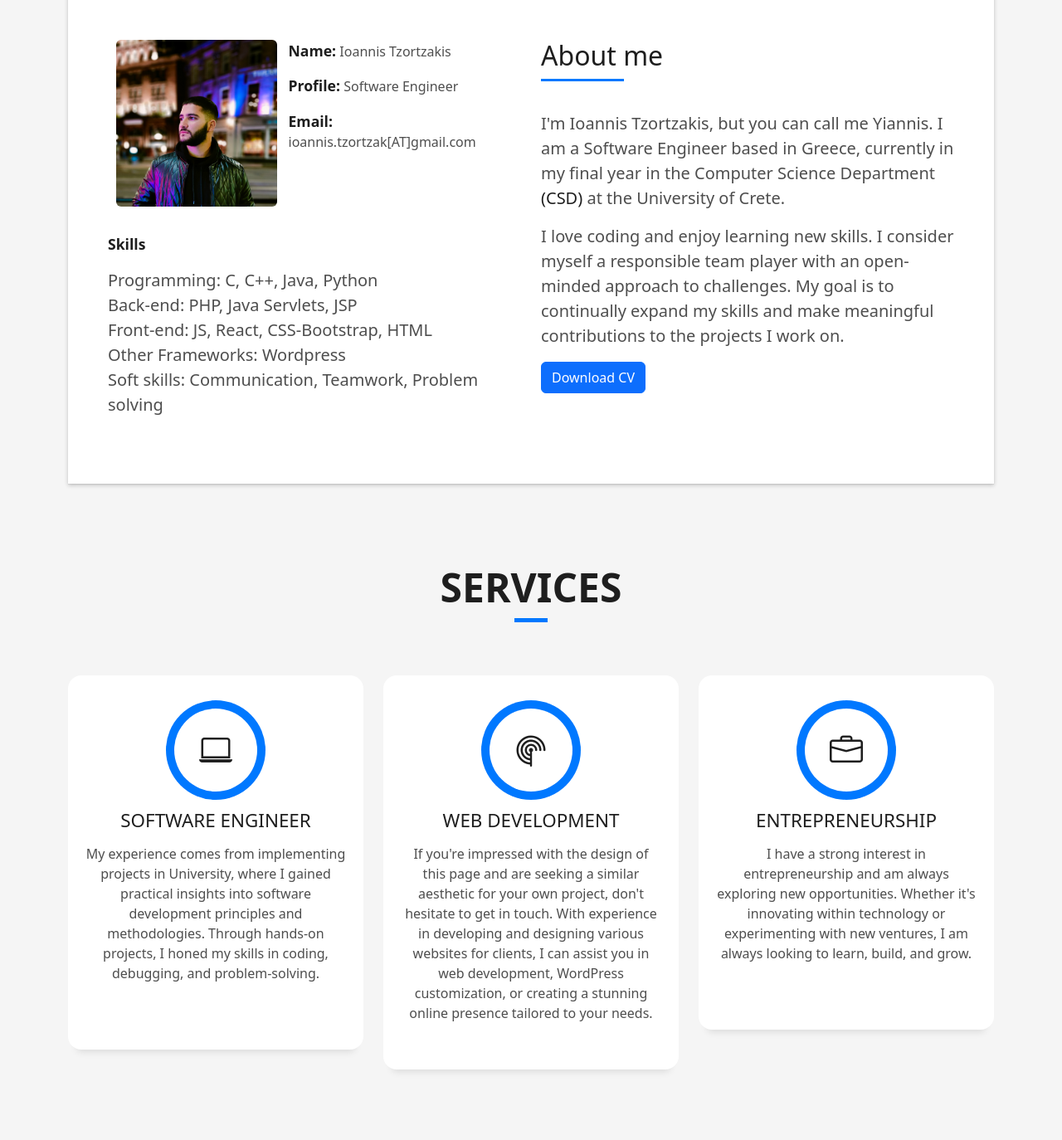
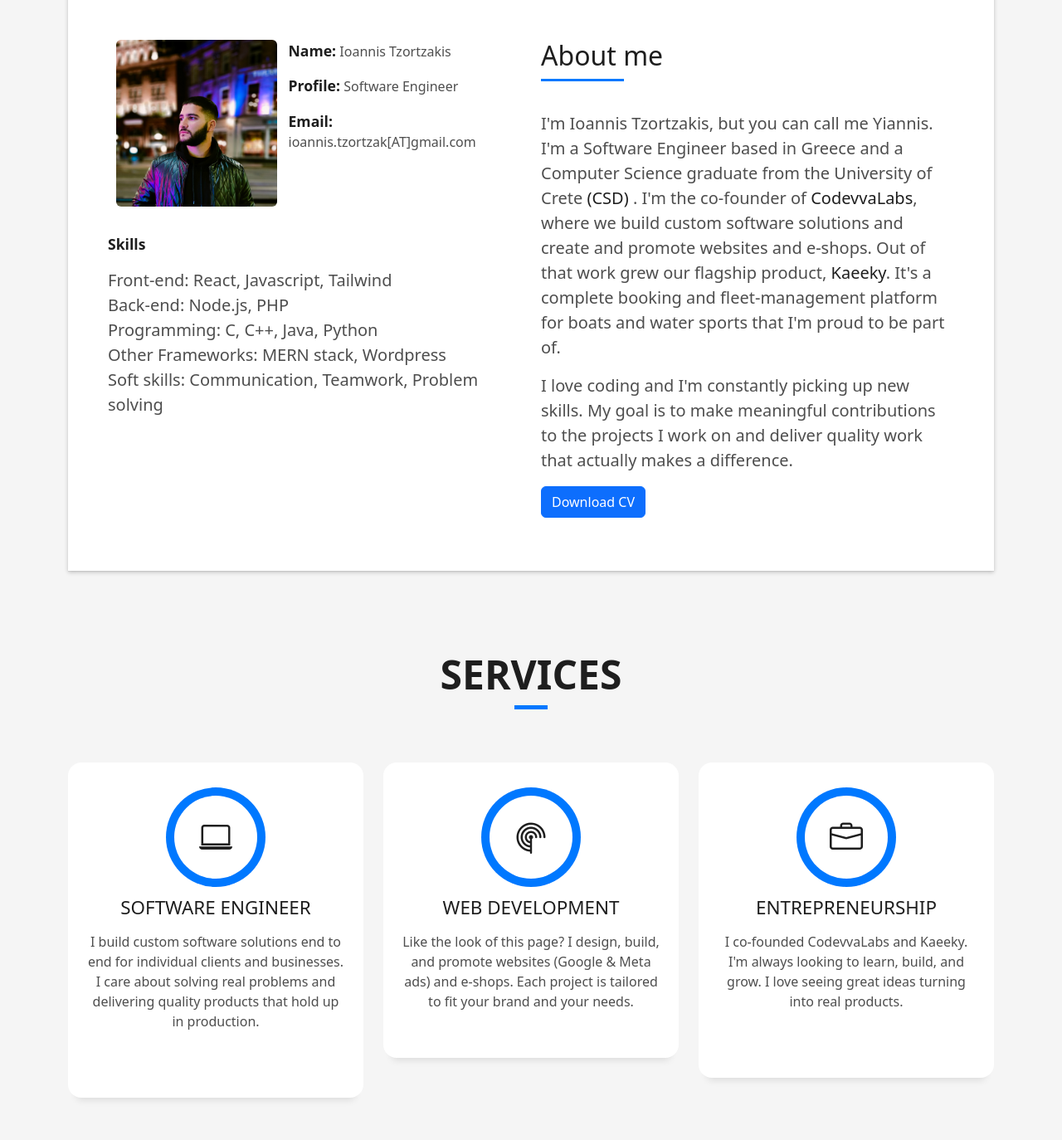
Before and after one commit to ytzortz/ytzortz.github.io, a plain HTML site: page index.html in a window 1280 px wide. Shown: the part 880-2254 px from the top of the page at 83% size. Drawn offline with Linux system fonts and the light colour scheme.

Commit message:
updated the text

```diff
--- a/assets/js/translations/en.json
+++ b/assets/js/translations/en.json
@@ -5,14 +5,16 @@
     "name-info-2":"Ioannis Tzortzakis",
     "profil-info":"Profile:",
     "about-me":"About me",
-    "intro-part-1":"I'm Ioannis Tzortzakis, but you can call me Yiannis.",
-    "intro-part-2":"I am a Software Engineer based in Greece, currently in my final year in the Computer Science Department",
-    "intro-part-3":"at the University of Crete.",
-    "paragraph-info":"I love coding and enjoy learning new skills. I consider myself a responsible team player with an open-minded approach to challenges. My goal is to continually expand my skills and make meaningful contributions to the projects I work on.",
+    "intro-part-1":"I'm Ioannis Tzortzakis, but you can call me Yiannis. I'm a Software Engineer based in Greece and a Computer Science graduate from the University of Crete ",
+    "intro-part-2a":". I'm the co-founder of ",
+    "intro-part-2b":", where we build custom software solutions and create and promote websites and e-shops. Out of that work grew our flagship product, ",
+    "intro-part-2c":". It's a complete booking and fleet-management platform for boats and water sports that I'm proud to be part of.",
+    "intro-part-3":"",
+    "paragraph-info":"I love coding and I'm constantly picking up new skills. My goal is to make meaningful contributions to the projects I work on and deliver quality work that actually makes a difference.",
     "cv":"Download CV",
-    "software-engineer":"My experience comes from implementing projects in University, where I gained practical insights into software development principles and methodologies. Through hands-on projects, I honed my skills in coding, debugging, and problem-solving.",
-    "web-development":"If you're impressed with the design of this page and are seeking a similar aesthetic for your own project, don't hesitate to get in touch. With experience in developing and designing various websites for clients, I can assist you in web development, WordPress customization, or creating a stunning online presence tailored to your needs.",
-    "entre":"I have a strong interest in entrepreneurship and am always exploring new opportunities. Whether it's innovating within technology or experimenting with new ventures, I am always looking to learn, build, and grow.",
+    "software-engineer":"I build custom software solutions end to end for individual clients and businesses. I care about solving real problems and delivering quality products that hold up in production.",
+    "web-development":"Like the look of this page? I design, build, and promote websites (Google & Meta ads) and e-shops. Each project is tailored to fit your brand and your needs.",
+    "entre":"I co-founded CodevvaLabs and Kaeeky. I'm always looking to learn, build, and grow. I love seeing great ideas turning into real products.",
     "say-hello":"Say Hello",
     "feel-free":"Feel free to contact me for inquiries, collaborations, or just to say hello. I'm looking forward to hearing from you!",
     "get-in-touch":"Get in Touch",
--- a/index.html
+++ b/index.html
@@ -64,7 +64,7 @@
         <div class="container">
           <p class="display-6 color-d" data-translate="hello-world">Hello, world!</p>
           <h1 class="hero-title mb-4" data-translate="name">I am Ioannis Tzortzakis</h1>
-          <p class="hero-subtitle"><span class="typed" data-typed-items="Software Engineer, Web Developer, Wordpress Developer"></span></p>
+          <p class="hero-subtitle"><span class="typed" data-typed-items="Software Engineer, Web Developer, Entrepreneur"></span></p>
           <!-- <p class="pt-3"><a class="btn btn-primary btn js-scroll px-4" href="#about" role="button">Learn More</a></p> -->
         </div>
       </div>
@@ -98,10 +98,10 @@
                   <div class="skill-mf">
                     <p class="title-s">Skills</p>
                       <p class="lead">
+                        <strong>Front-end:</strong> React, Javascript, Tailwind<br>
+                        <strong>Back-end:</strong> Node.js, PHP<br>
                         <strong>Programming:</strong> C, C++, Java, Python<br>
-                        <strong>Back-end:</strong> PHP, Java Servlets, JSP<br>
-                        <strong>Front-end:</strong> JS, React, CSS-Bootstrap, HTML<br>
-                        <strong>Other Frameworks:</strong> Wordpress<br>
+                        <strong>Other Frameworks:</strong> MERN stack, Wordpress<br>
                         <strong>Soft skills:</strong> Communication, Teamwork, Problem solving<br>
                       </p>
                   </div>
@@ -114,10 +114,9 @@
                       </h5>
                     </div>
                     <p class="lead">
-                        <span data-translate="intro-part-1">I'm Ioannis Tzortzakis, but you can call me Yiannis.</span>
-                        <span data-translate="intro-part-2">I am a Software Engineer based in Greece, currently in my final year in the Computer Science Department </span>
+                        <span data-translate="intro-part-1">I'm Ioannis Tzortzakis, but you can call me Yiannis. I'm a Software Engineer based in Greece and a Computer Science graduate from the University of Crete </span>
                         <a target="_blank" href="https://www.csd.uoc.gr/">(CSD)</a>
-                        <span data-translate="intro-part-3">at the University of Crete.</span>
+                        <span data-translate="intro-part-2a">. I'm the co-founder of </span><a target="_blank" href="https://www.codevvalabs.com/">CodevvaLabs</a><span data-translate="intro-part-2b">, where we build custom software solutions and create and promote websites and e-shops. Out of that work grew our flagship product, </span><a target="_blank" href="https://kaeeky.com/">Kaeeky</a><span data-translate="intro-part-2c">. It's a complete booking and fleet-management platform for boats and water sports that I'm proud to be part of.</span>
                     </p>
                     <p class="lead" data-translate="paragraph-info">
                       I love coding and enjoy learning new skills. I consider myself a responsible team player with an open-minded approach to challenges. My goal is to continually expand my skills and make meaningful contributions to the projects I work on.
```
Also changed, not shown: assets/js/translations/gr.json (+9 -7 lines).
